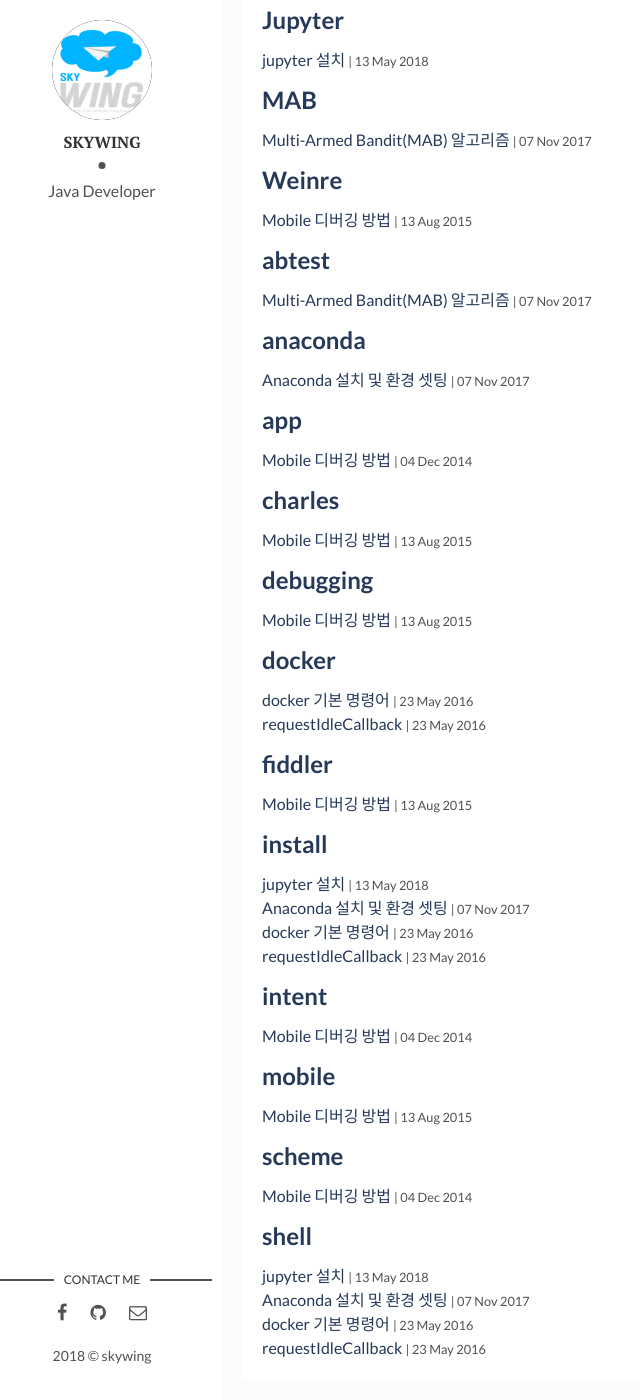
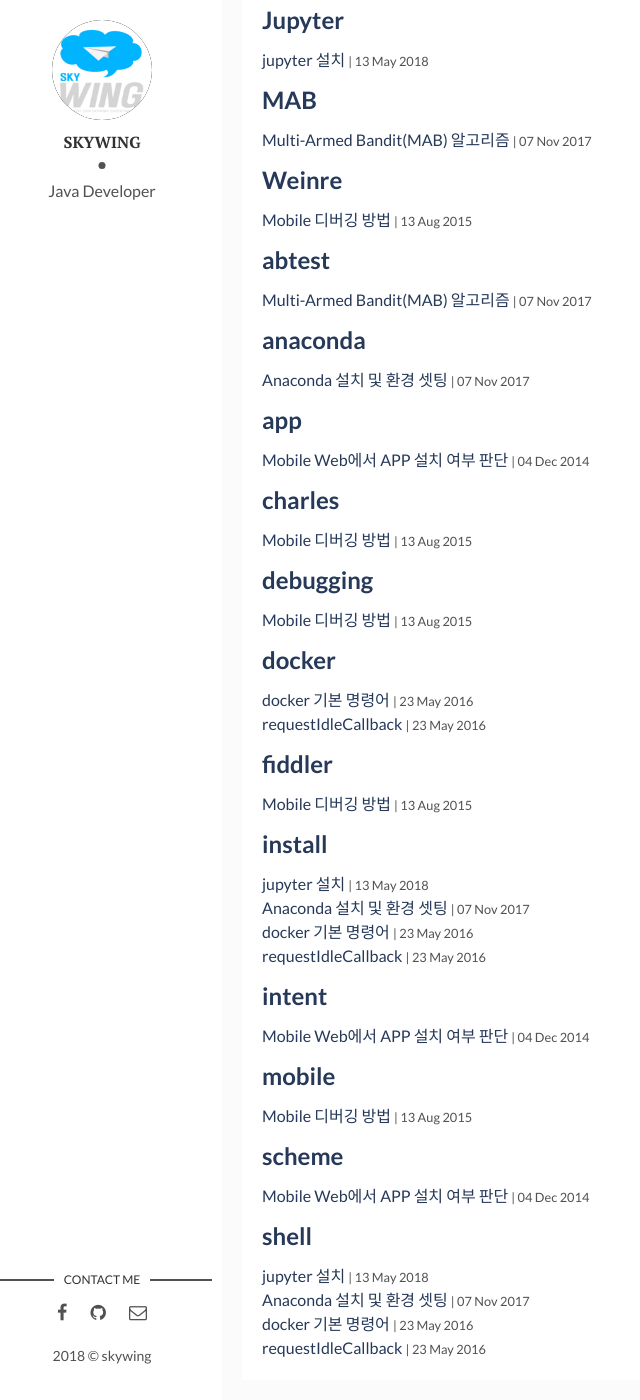
Before and after one commit to skywingzz/skywingzz.github.io, a Jekyll site: the page built from tags.html, in a window 1280 px wide and 1400 px high, scrolled down 219 px. Shown: the whole window, without its empty margins (18-658 px from the left). Built offline with Jekyll 4.4.1, drawn with Linux system fonts in a browser that asks for light colours.

Commit message:
post modify

```diff
--- a/_posts/2014-12-04-appscheme.markdown
+++ b/_posts/2014-12-04-appscheme.markdown
@@ -1,6 +1,6 @@
 ---
 layout: post
-title: "Mobile 디버깅 방법 "
+title: "Mobile Web에서 APP 설치 여부 판단"
 date: 2014-12-04 13:58:00 +0300
 description: You’ll find this post in your `_posts` directory. Go ahead and edit it and re-build the site to see your changes. # Add post description (optional)
 img:
```
